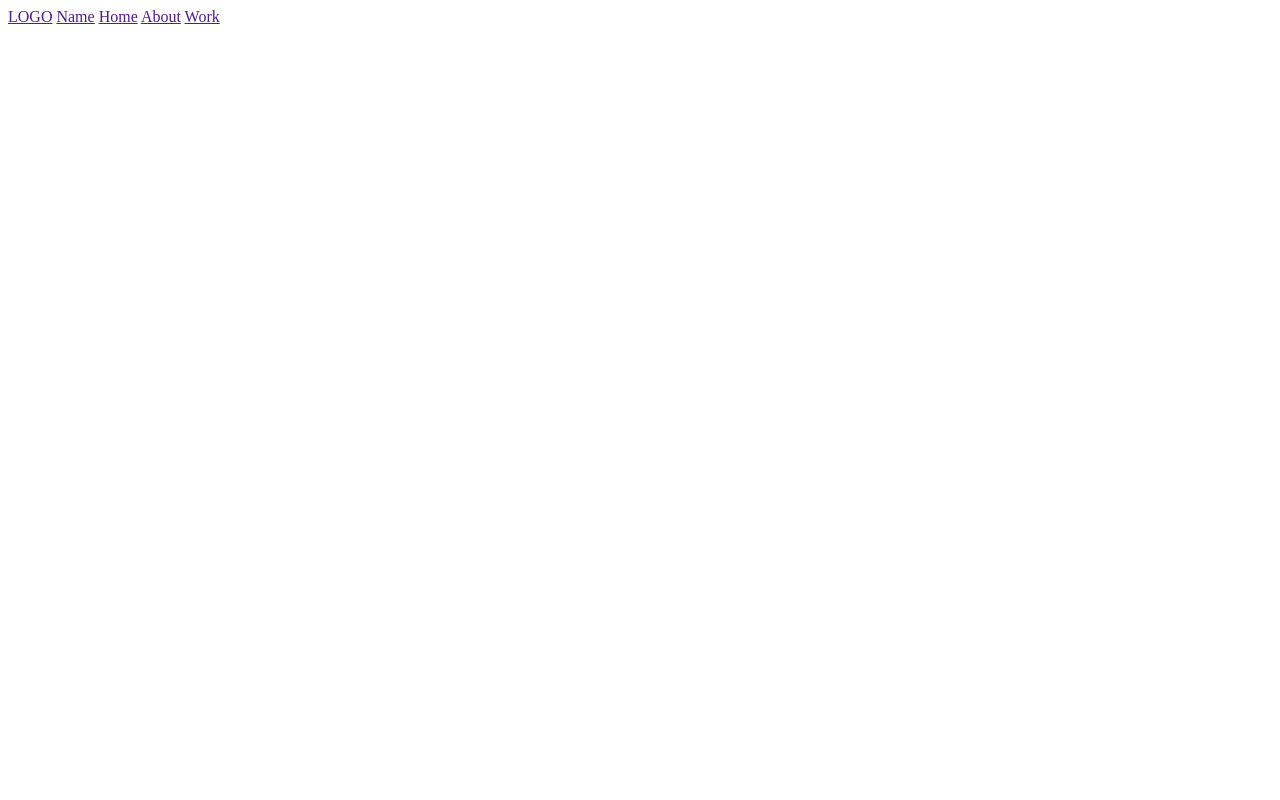
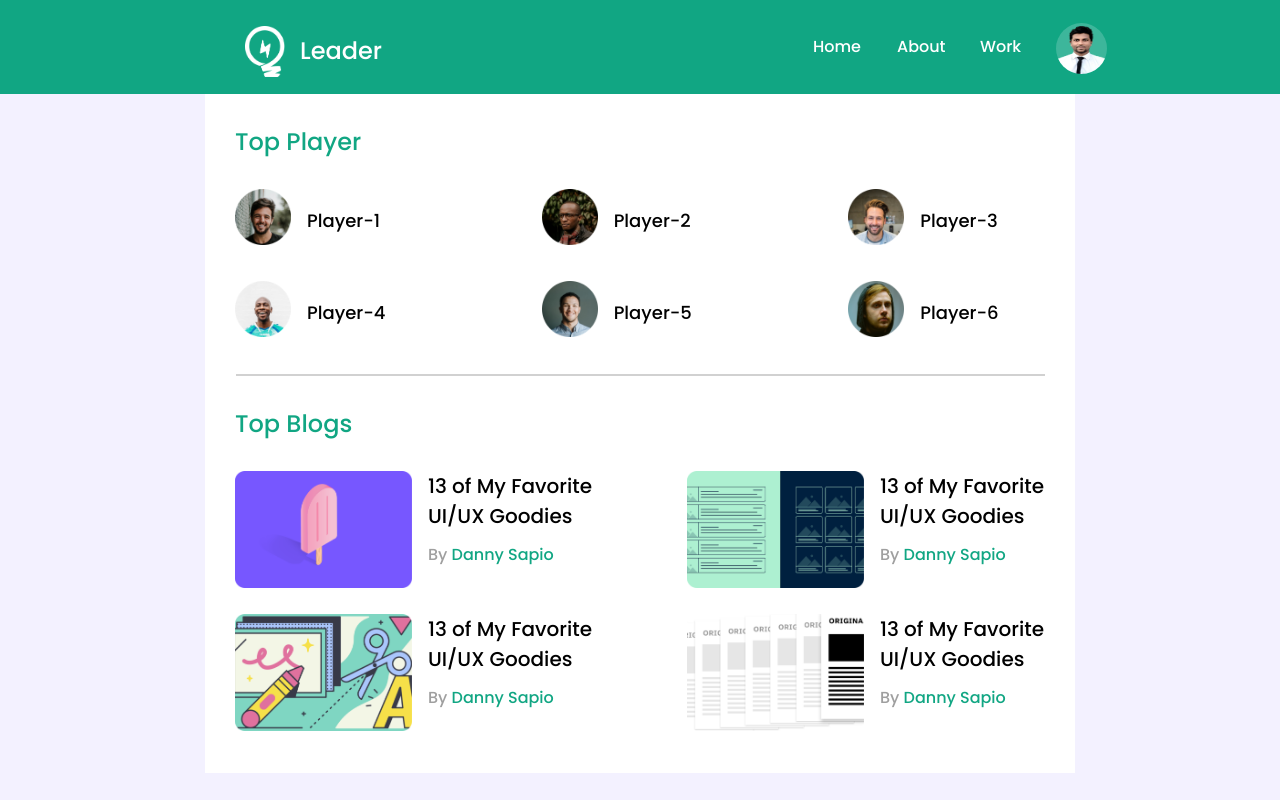
Before and after one commit to inertsumon/leader-board, a plain HTML site: page index.html in a window 1280 px wide. Drawn offline with Linux system fonts and the light colour scheme.

Commit message:
section 1

```diff
--- a/index.html
+++ b/index.html
@@ -12,18 +12,96 @@
 <body>
     <header>
         <nav>
-            <span>
-                <a href="">LOGO</a>
-                <a href="">Name</a>
+            <span class="left-nav">
+                <img src="/images/icons/logo.png" alt="">
+                <a href="">Leader</a>
             </span>
-            <span>
-                <a href="">Home</a>
-                <a href="">About</a>
-                <a href="">Work</a>
-                <a href=""><img src="" alt=""></a>
+            <span class="right-nav">
+                <a id="home" href="">Home</a>
+                <a id="about" href="">About</a>
+                <a id="work" href="">Work</a>
+                <img src="images/icons/my-pro.png" alt="">
             </span>
         </nav>
     </header>
+    <main>
+        <section class="container">
+            <div class="top-player">
+                <h2 class="heading">Top Player</h2>
+                <div class="players">
+                    <div class="player">
+                        <img src="images/players/player-1.png" alt="">
+                        <h3>Player-1</h3>
+                    </div>
+                    <div class="player">
+                        <img src="images/players/player-2.png" alt="">
+                        <h3>Player-2</h3>
+                    </div>
+                    <div class="player">
+                        <img src="images/players/player-3.png" alt="">
+                        <h3>Player-3</h3>
+                    </div>
+                    <div class="player">
+                        <img src="images/players/player-4.png" alt="">
+                        <h3>Player-4</h3>
+                    </div>
+                    <div class="player">
+                        <img src="images/players/player-5.png" alt="">
+                        <h3>Player-5</h3>
+                    </div>
+                    <div class="player">
+                        <img src="images/players/player-6.png" alt="">
+                        <h3>Player-6</h3>
+                    </div>
+                </div>
+
+            </div>
+
+
+            <hr>
+
+
+            <div class="top-blog">
+                <h2 class="heading">Top Blogs</h2>
+                <div class="blogs">
+                    <div class="blog">
+                        <img src="images/blogs/blog-1.png" alt="">
+                        <div class="blog-info">
+                            <h3>13 of My Favorite UI/UX Goodies</h3>
+                            <p>By <a href="">Danny Sapio</a></p>
+                        </div>
+
+                    </div>
+                    <div class="blog">
+                        <img src="images/blogs/blog-2.png" alt="">
+                        <div class="blog-info">
+                            <h3>13 of My Favorite UI/UX Goodies</h3>
+                            <p>By <a href="">Danny Sapio</a></p>
+                        </div>
+
+                    </div>
+                    <div class="blog">
+                        <img src="images/blogs/blog-3.png" alt="">
+                        <div class="blog-info">
+                            <h3>13 of My Favorite UI/UX Goodies</h3>
+                            <p>By <a href="">Danny Sapio</a></p>
+                        </div>
+
+                    </div>
+                    <div class="blog">
+                        <img src="images/blogs/blog-4.png" alt="">
+                        <div class="blog-info">
+                            <h3>13 of My Favorite UI/UX Goodies</h3>
+                            <p>By <a href="">Danny Sapio</a></p>
+                        </div>
+
+                    </div>
+
+                </div>
+            </div>
+
+        </section>
+    </main>
 </body>
 
 </html>
--- a/style.css
+++ b/style.css
@@ -0,0 +1,142 @@
+@import url("https://fonts.googleapis.com/css2?family=Poppins:wght@500&display=swap");
+
+body {
+  font-family: "Poppins", sans-serif;
+  margin: 0;
+  background-color: #f3f1ff;
+}
+
+nav {
+  display: flex;
+  justify-content: space-between;
+  width: 100%;
+  height: 94px;
+  background-color: #11a683;
+  align-items: center;
+}
+
+.left-nav img {
+  position: absolute;
+  width: 40.42px;
+  height: 51px;
+  left: 245px;
+  top: 26px;
+}
+.left-nav a {
+  position: absolute;
+  width: 54px;
+  height: 36px;
+  left: 300px;
+  top: 33px;
+  font-size: 24px;
+  line-height: 36px;
+  color: #ffffff;
+  text-decoration: none;
+}
+
+.right-nav a {
+  position: absolute;
+  width: 48px;
+  height: 24px;
+  font-size: 16px;
+  line-height: 24px;
+  color: #ffffff;
+  text-decoration: none;
+}
+#home {
+  left: 813px;
+  top: 35px;
+}
+#about {
+  left: 897px;
+  top: 35px;
+}
+
+#work {
+  left: 980px;
+  top: 35px;
+}
+.right-nav img {
+  position: absolute;
+  width: 51px;
+  height: 51px;
+  left: 1056px;
+  top: 23px;
+  border-radius: 50%;
+  background-color: #a8ddd14b;
+}
+
+main {
+  display: flex;
+  justify-content: center;
+}
+.container {
+  width: 870px;
+  height: 679px;
+  background-color: white;
+}
+.heading {
+  font-weight: 500;
+  font-size: 24px;
+  margin: 30px;
+  color: #11a683;
+}
+
+.players {
+  display: grid;
+  grid-template-columns: repeat(3, 1fr);
+  grid-row-gap: 29px;
+  grid-column-gap: 110px;
+  margin: 30px;
+}
+.player {
+  display: flex;
+}
+.player img {
+  width: 56px;
+  height: 56px;
+  margin-right: 16px;
+}
+.player h3 {
+  font-weight: 500;
+  font-size: 18px;
+}
+
+hr {
+  width: 807px;
+  height: 0px;
+  border: 1px solid #d1d1d1;
+}
+
+.blogs {
+  display: grid;
+  grid-template-columns: repeat(2, 1fr);
+  grid-row-gap: 26px;
+  grid-column-gap: 79px;
+  margin: 30px;
+}
+.blog {
+  display: flex;
+}
+.blog img {
+  width: 177px;
+  height: 117px;
+  margin-right: 16px;
+}
+
+.blog-info h3 {
+  font-weight: 500;
+  font-size: 20px;
+  width: 180px;
+  height: 55px;
+  margin: 0;
+}
+.blog-info p {
+  font-size: 16px;
+  color: #9f9f9f;
+}
+.blog-info a {
+  font-size: 16px;
+  text-decoration: none;
+  color: #11a683;
+}
```
Also changed, not shown: images/icons/my-pro.png (added).
